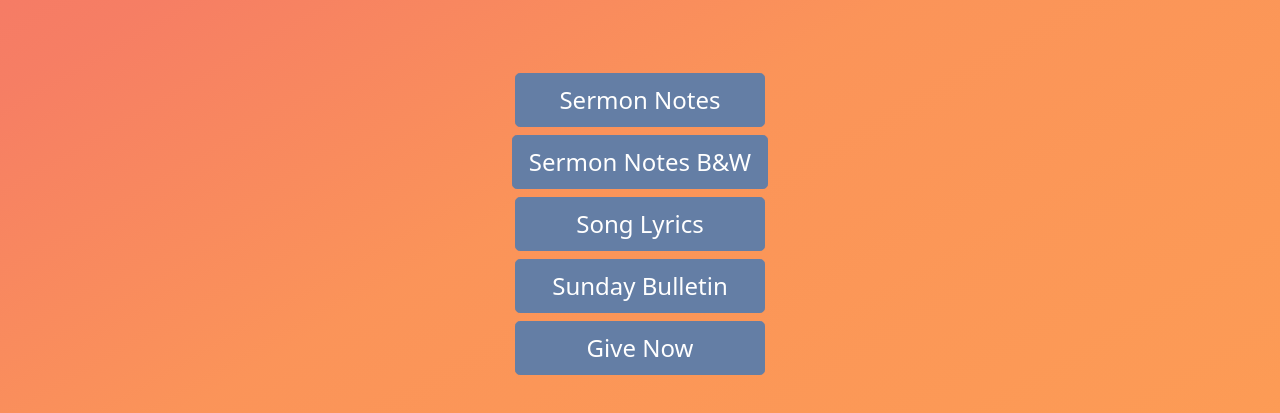
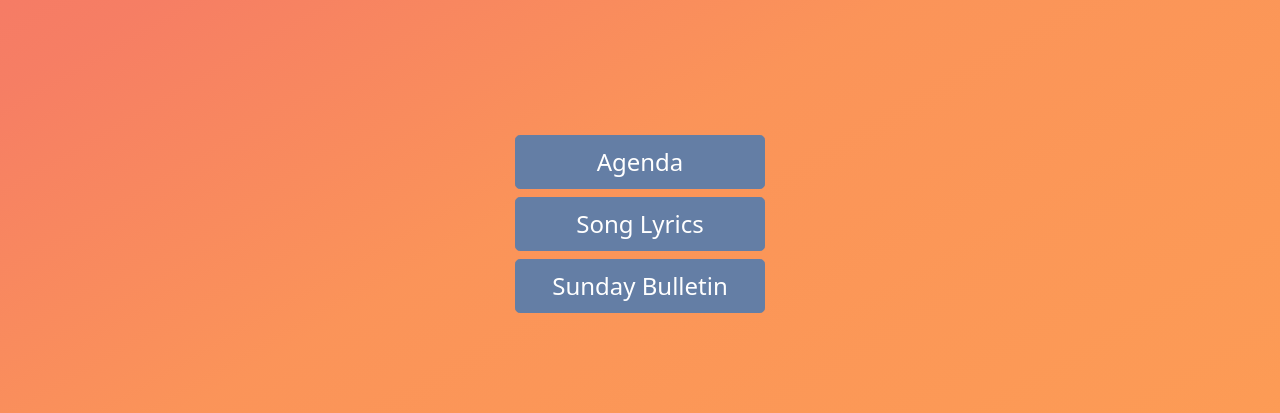
Before and after one commit to golden-hills/harvest-carnival, a plain HTML site: page index.html in a window 1280 px wide. Shown: the part 343-756 px from the top of the page. Drawn offline with nearby package versions, Linux system fonts and the light colour scheme.

Commit message:
Update index.html

```diff
--- a/index.html
+++ b/index.html
@@ -53,10 +53,7 @@
       <div class="row" >
         <div class="col-xl-12" >
           <h2 class="text-center center" >
-            <a href="notes.pdf" class="btn btn-lg btn-info ">Sermon Notes</a>
-          </h2>
-          <h2 class="text-center " >
-            <a href="http://s3-us-west-1.amazonaws.com/ghcc.website/Sermon-Notes/2021/sbs_01242021_print_full.pdf" class="btn btn-lg btn-info ">Sermon Notes B&W</a>
+            <a href="http://s3-us-west-1.amazonaws.com/ghcc.website/Agenda.pdf" class="btn btn-lg btn-info ">Agenda</a>
           </h2>
           <h2 class="text-center " >
             <a href="lyrics.pdf" class="btn btn-lg btn-info">Song Lyrics</a>
@@ -64,9 +61,6 @@
           <h2 class="text-center " >
             <a href="bulletin.pdf" class="btn btn-lg btn-info ">Sunday Bulletin</a>
           </h2>
-          <h2 class="text-center " >
-            <a href="https://goldenhills.org/online-giving" class="btn btn-lg btn-info ">Give Now</a>
-          </h2>
         </div>
       </div>
     </div>
```
